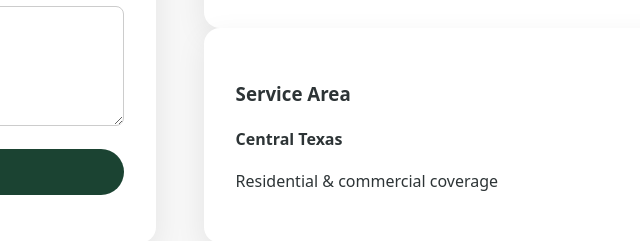
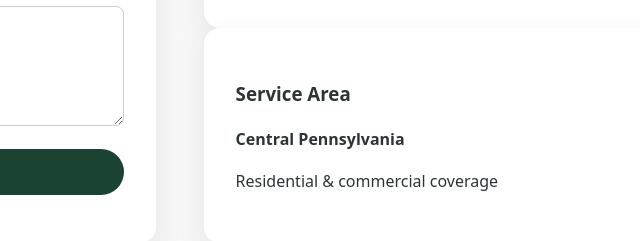
Before and after one commit to BugNOut/website, a plain HTML site: page contact.html in a window 1280 px wide. Shown: the part 1000-1241 px from the top of the page, 518-1158 px from the left. Drawn offline with Linux system fonts and the light colour scheme.

Commit message:
Update contact.html

```diff
--- a/contact.html
+++ b/contact.html
@@ -112,7 +112,7 @@
 
             <div class="card">
               <h3>Service Area</h3>
-              <p><strong>Central Texas</strong></p>
+              <p><strong>Central Pennsylvania</strong></p>
               <p>Residential & commercial coverage</p>
             </div>
 
```
